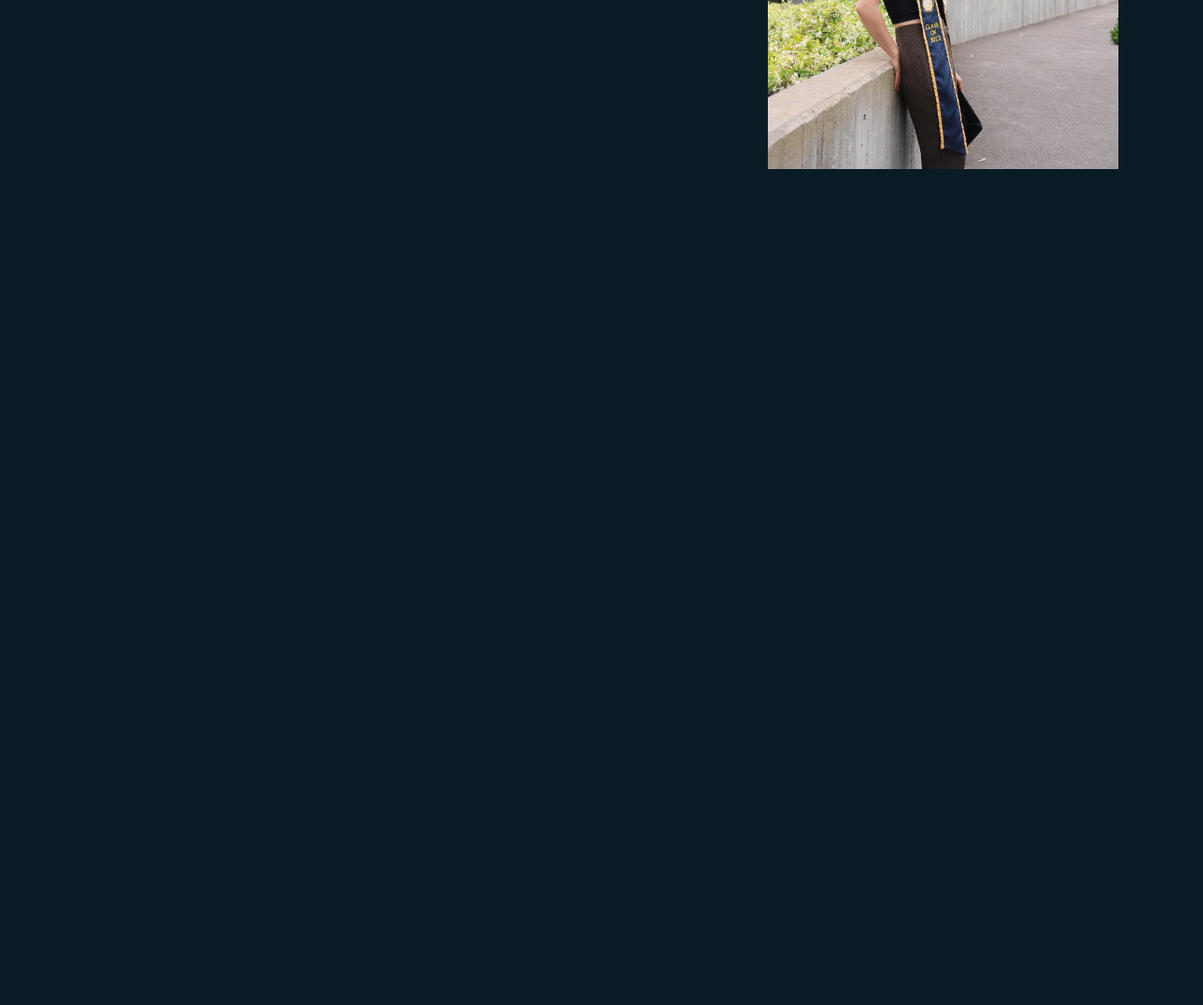
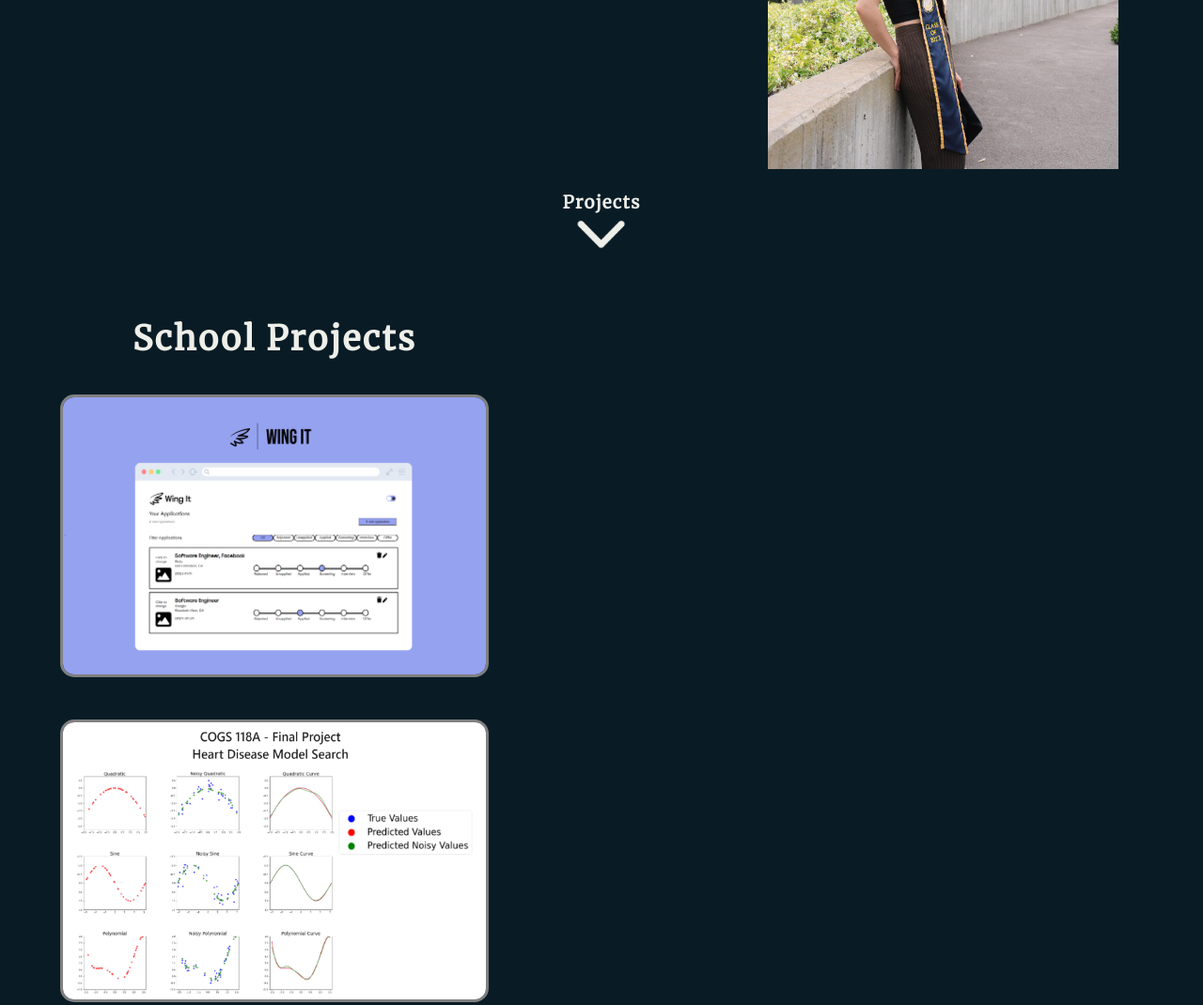
Before and after one commit to mhm1117/portfolio, a plain HTML site: page index.html in a window 1280 px wide. Shown: the part 500-1570 px from the top of the page at 94% size. Before the commit the page ends 800 px from the top, so only its background shows below. Drawn offline with Linux system fonts and the light colour scheme.

Commit message:
working on displaying my projects

```diff
--- a/index.html
+++ b/index.html
@@ -34,14 +34,25 @@
           </div>
       </div>
       <img id="photo" src="assets/images/grad_photo.jpeg" alt="photo">
-        <!-- HIDE UNTIL IMPLEMENTED
       <div id="scroll-down">
-          <a href="aboutme.html">
+        <a id="toprojects" href="#projects-page">
           <h3 id="scroll-down-title">Projects</h3>
           <img id="down-arrow" src="assets/icons/down-arrow.png" alt="down">
         </a>
       </div>
-        -->
+      <div id="projects-page">
+        <div class="section-title">
+          <h2>School Projects</h2>
+        </div>
+        <div class="projects-div" id="school-projects">
+          <img id="wingit" src="assets/images/project-pics/projectpic-wingit.png">
+          <img id="modelcomp" src="assets/images/project-pics/projectpic - cogs118a.png">
+          <img id="factorscomp" src="assets/images/project-pics/projectpic-cogs108.png">
+        </div>
+        <div class="projects-div" id="personal-projects">
+
+        </div>
+      </div>
     </main>
 	<!-- <script src="index.js"></script> -->
   </body>
--- a/style.css
+++ b/style.css
@@ -31,7 +31,7 @@ a, a:hover, a:visited, a:active  {
 /*heading - intro + links*/
 .header {
     box-sizing: border-box;
-    position: fixed;
+    position: absolute;
     padding: 5%;
     padding-top: 10%;
     width: 40%;
@@ -90,7 +90,7 @@ h3 {
 
 /* Photo of Me */
 #photo {
-    position: fixed;
+    position: absolute;
     max-height: 70vh;
     max-width: 33%;
     top: 50%;
@@ -101,7 +101,7 @@ h3 {
 /* Scroll Down for Projects Button */
 #scroll-down {
     box-sizing: border-box;
-    position: fixed;
+    position: absolute;
     bottom: 35px;
     left: 50%;
     transform: translate(-50%, 0);
@@ -131,6 +131,30 @@ h1 {
     margin: 20px 0 0 20px;
 }
 
+#projects-page {
+    position: absolute;
+    top: 100%;
+    padding-top: 3%;
+    padding-left: 5%;
+    transition: all 1s;
+    div {
+        text-align: center;
+        margin-bottom: 8%;
+    }
+    .projects-div {
+        display: flexbox;
+        flex-flow: column wrap;
+        img {
+            display: flex;
+            max-width: 450px;
+            min-height: 295px;
+            margin-bottom: 10%;
+            border: 3px solid gray;
+            border-radius: 15px;
+        }
+    }
+}
+
 /* Desktop */
 @media only screen and (min-width:800px) {
 
```
Also changed, not shown: assets/images/projectpic-wingit.png (deleted). Lines whose indentation alone changed are shown as unchanged.
